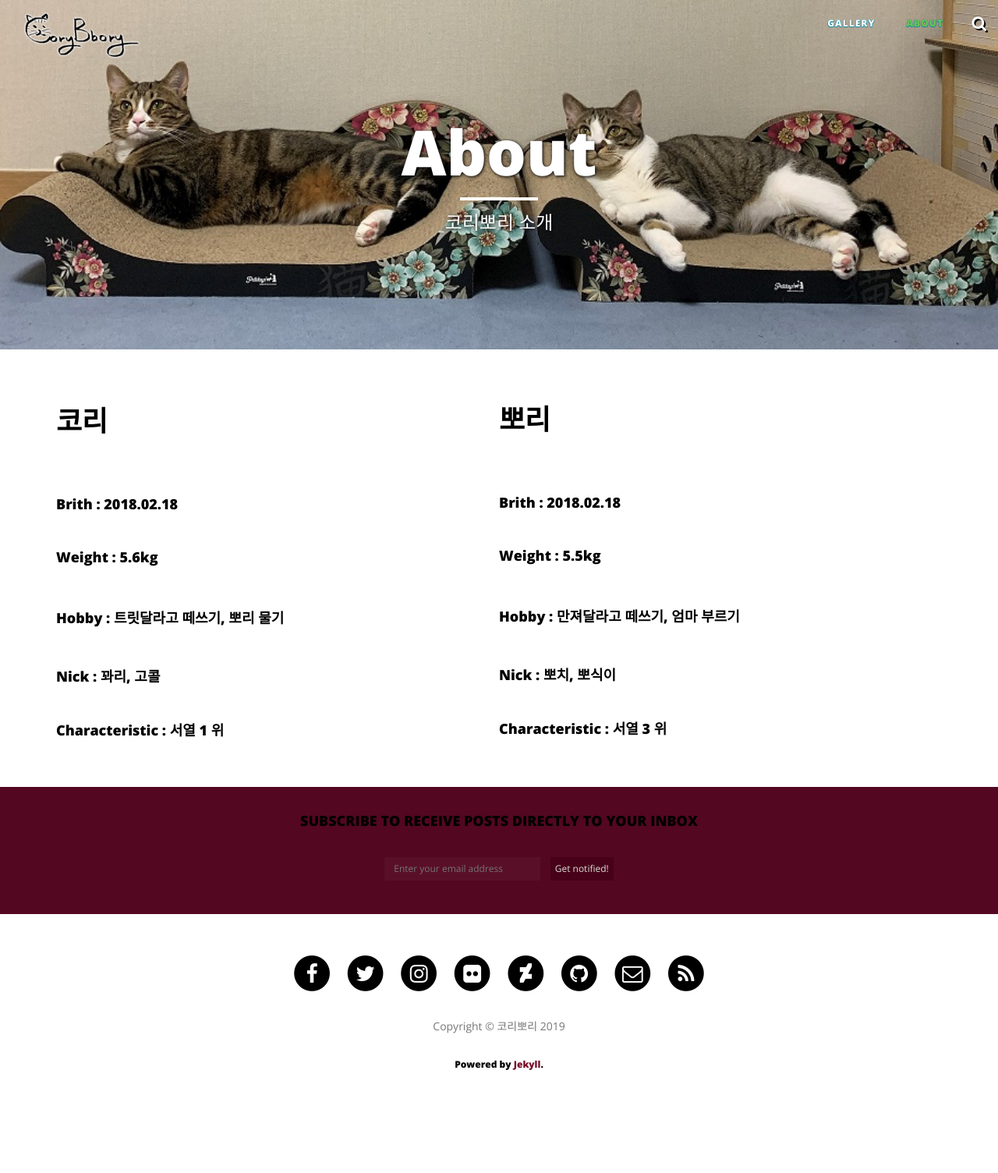
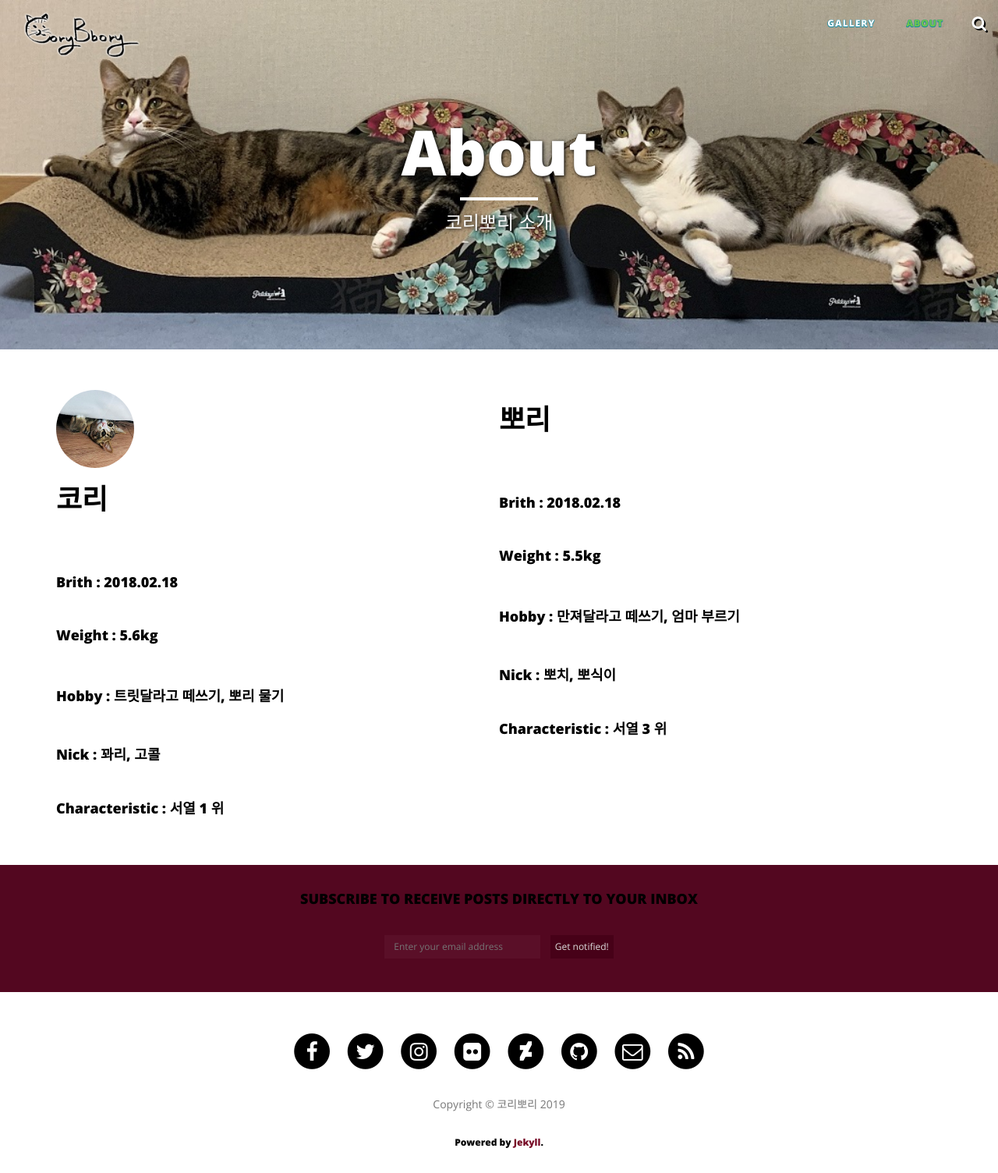
Before and after one commit to YEAJIGO/YEAJIGO.github.io, a Jekyll site: the page built from about/index.html, in a window 1280 px wide. Shown: the whole page at 78% size. Built offline with Jekyll 4.4.1, drawn with Linux system fonts in a browser that asks for light colours; nearby versions of some CDN libraries; before the commit the page ends 1404 px from its top, so only the background shows below that.

Commit message:
edit profile

```diff
--- a/about/index.html
+++ b/about/index.html
@@ -7,6 +7,7 @@ header-img: "img/about-bg.jpg"
 ---
 <div style="width: 100%;">
 	<div style="width: 50%; float: left; border: 2px solid #fff;">
+		<img src="//corybbory.world/img/cory.jpg" style="width:100px; height: 100px; border-radius: 50%">
 		<h1><strong>코리</strong></h1>
 		<br><br>
 		<h4>Brith : 2018.02.18</h4>
```
Also changed, not shown: img/about-bg.jpg, img/cory.jpg (added).
